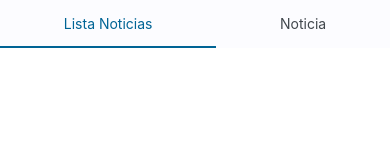
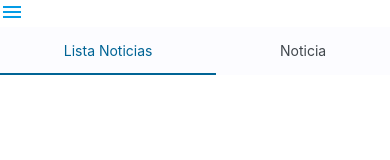
Before and after one commit to Ivandsi/PD5_News_of_the_World, a website: page www/index.html in a window 390 px wide. Drawn offline with Linux system fonts and the light colour scheme; some packages are replaced by stand-ins of ours; no server answers.

Commit message:
Añadido el botón para abrir el sidenav de vuelta porque da problema en PC para poder abrirlo.

```diff
--- a/www/index.html
+++ b/www/index.html
@@ -34,6 +34,7 @@
             <li><a class="waves-effect" href="#!">Third Link With Waves</a></li>
         </ul>
 
+        <a href="#" data-target="slide-out" class="sidenav-trigger"><i class="material-icons">menu</i></a>
         <ul class="tabs">
             <li class="tab col s4"><a class="active" href="#question-tab">Lista Noticias</a></li>
             <li class="tab col s4"><a href="#result-tab">Noticia</a></li>
```
